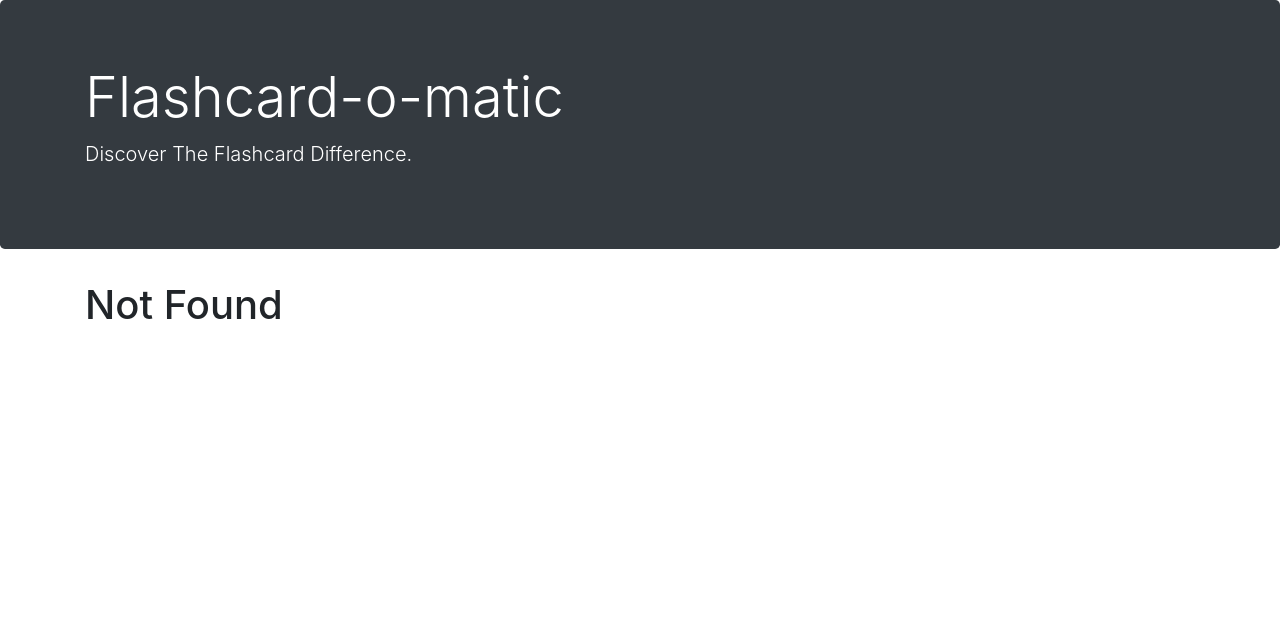
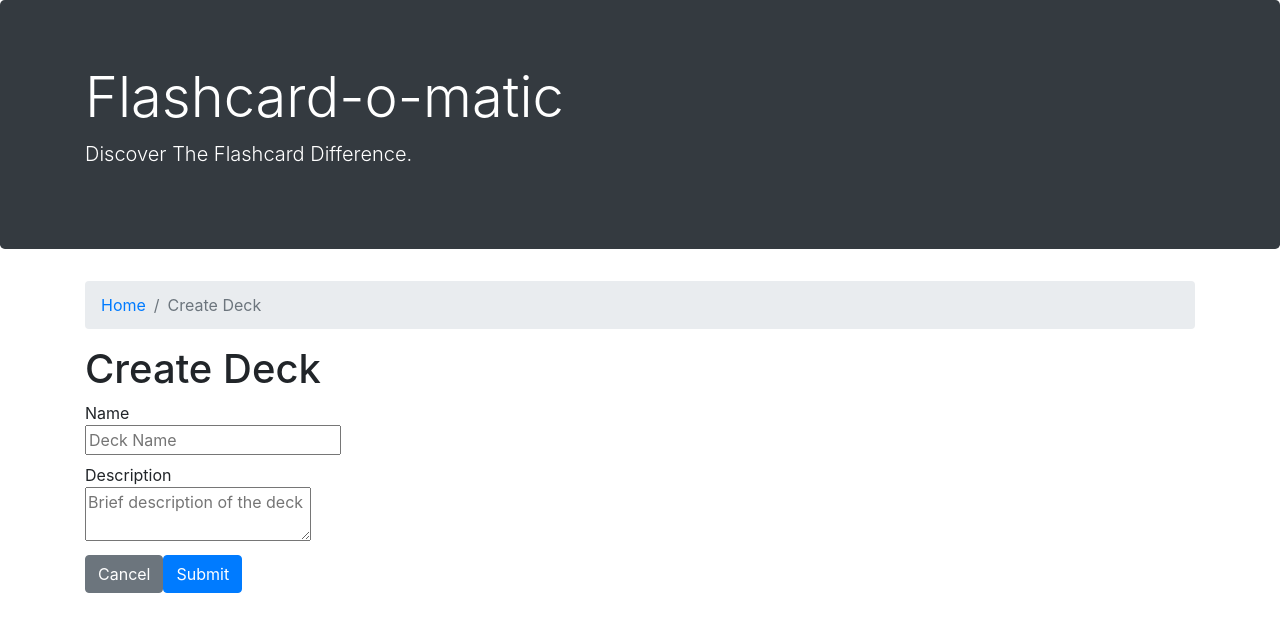
Before and after one commit to toannguyen0312/flashcard-app, a React (Create React App) app: page /decks/new in a window 1280 px wide. Before the commit this address had no page. Shown: the top 632 px of the page. Built offline with nearby package versions, Linux system fonts and the light colour scheme; a web font is replaced by a local one.

Commit message:
new Route

```diff
--- a/data/db.json
+++ b/data/db.json
@@ -9,6 +9,22 @@
       "name": "React Router",
       "description": "React Router is a collection of navigational components that compose declaratively with your application.",
       "id": 2
+    },
+    {
+      "name": "",
+      "description": "",
+      "T": "T",
+      "To": "To",
+      "": "",
+      "t": "t",
+      "te": "te",
+      "tes": "tes",
+      "test": "test",
+      "Te": "Te",
+      "Tes": "Tes",
+      "Test": "Test",
+      "test1": "test1",
+      "id": 3
     }
   ],
   "cards": [
--- a/src/Layout/Card/Card.js
+++ b/src/Layout/Card/Card.js
@@ -1,12 +1,13 @@
 import React from  "react";
 
-function Card({ card, numberOfCard, cardNum}) {
+function Card({ card, numberOfCard, cardNum, flipped, flippedHandler, nextHandler}) {
 return (
     <div className="card">
         <div className="card-body">
             <h5 className="card-title">Card {cardNum} of {numberOfCard}</h5>
-            <h6 className="card-text">{card.front}</h6>
-            <button type="button" className="btn btn-secondary"></button>
+            <p>{flipped ? card.back : card.front}</p>
+            <button type="button" className="btn btn-secondary" onClick={flippedHandler}>Flip</button>
+            {flipped && <button type="button" className="btn btn-primary" onClick={nextHandler}>Next</button>}
         </div>
     </div>
 )
--- /dev/null
+++ b/src/Layout/Deck/CreateDeck.js
@@ -0,0 +1,72 @@
+import React from "react";
+import { Link } from "react-router-dom";
+import { useHistory } from "react-router-dom";
+import { useState } from "react";
+import { createDeck } from "../../utils/api";
+
+function CreateDeck() {
+const history = useHistory();
+
+const initialFormState = {
+    name: "",
+    description: "",
+};
+
+const [formData, setFormData] = useState({...initialFormState})
+const handleChange = ({ target }) => {
+    setFormData({
+        ...formData,
+        [target.value]: target.value,
+    });
+};
+
+const handleSubmit = async (event) => {
+    event.preventDefault();
+    const newDeck = await createDeck(formData);
+    history.push(`/decks/${newDeck.id}`)
+}
+
+return (
+    <div>
+        <nav arial-label="bread-crumb">
+            <ol className="breadcrumb">
+                <li className="breadcrumb-item">
+                    <Link to="/">Home</Link>
+                </li>
+                <li className="breadcrumb-item active" arial-current="page">Create Deck</li>
+            </ol>
+        </nav>
+        <h1>Create Deck</h1>
+        <form>
+            <label htmlFor="name">
+                Name
+                <br />
+                <input
+                    type="text"
+                    id="name"
+                    name="name"
+                    placeholder="Deck Name"
+                    value={formData.name}
+                    onChange={handleChange}
+                />
+            </label>
+            <br />
+            <label htmlFor="description">
+                Description
+                <br />
+                <textarea
+                    id="description"
+                    name="description"
+                    placeholder="Brief description of the deck"
+                    value={formData.description}
+                    onChange={handleChange}
+                />
+            </label>
+        </form>
+        <button type="button" className="btn btn-secondary" onClick={() => history.push("/")}>Cancel</button>
+        <button type="button" className="btn btn-primary" onClick={handleSubmit}>Submit</button>
+    </div>
+)
+}
+
+export default CreateDeck;
--- /dev/null
+++ b/src/Layout/Deck/DeckScreen.js
@@ -0,0 +1,23 @@
+import React from "react";
+import { readDeck } from "../../utils/api";
+import { Link, useParams } from "react-router-dom";
+import { useEffect } from "react";
+
+function DeckScreen () {
+const { deckId } = useParams();
+
+return (
+    <div>
+        <nav arial-label="breadcrumb">
+            <ol className="breadcrumb">
+                <li className="breadcrumb-item">
+                    <Link to="/">Home</Link>
+                </li>
+                <li className="breadcrumb-item active" arial-current="page">React Router</li>
+            </ol>
+        </nav>
+    </div>
+)
+}
+
+export default DeckScreen;
--- a/src/Layout/Deck/DeckStudy.js
+++ b/src/Layout/Deck/DeckStudy.js
@@ -10,7 +10,7 @@ function DeckStudy() {
 const { deckId } = useParams();
 const [deck, setDeck] = useState([]);
 const [cards, setCards] = useState([]);
-const [card, setCard] = useState(1);
+const [card, setCard] = useState(0);
 const [flipped, setFlipped] = useState(false);
 const [numberOfCard, setNumberOfCard] = useState(0);
 const [cardNum, setCardNum] = useState(1);
@@ -37,6 +37,22 @@ const flippedHandler = () => {
     setFlipped(!flipped);
 }
 
+const nextHandler = () => {
+    setFlipped(!flipped);
+    if(cardNum !== numberOfCard) {
+        setCardNum(cardNum + 1);
+        setCard(cards[cardNum]);
+    } else {
+        const restartDeck = window.confirm("Restart cards? \n Click 'cancel to return to the home page");
+        if(!restartDeck) {
+            history.push("/");
+        } else {
+            setCardNum(1);
+            setCard(cards[0]);
+        }
+    }
+}
+
 return (
     <div>
         <nav arial-label="breadcrumb">
@@ -59,7 +75,7 @@ return (
                     <button type="button" className="btn btn-secondary" onClick={() => history.push(`/decks/${deck.id}/cards/new`)}>Add Cards</button>
                 </div>
             ): (
-                <Card  card={card} numberOfCard={numberOfCard} cardNum={cardNum} flippedHandler={flippedHandler}/>
+                <Card  card={card} numberOfCard={numberOfCard} cardNum={cardNum} flipped={flipped} flippedHandler={flippedHandler} nextHandler={nextHandler}/>
             )}
         </div>
     </div>
--- a/src/Layout/index.js
+++ b/src/Layout/index.js
@@ -1,10 +1,12 @@
 import React from "react";
 import Header from "./Header";
 import NotFound from "./NotFound";
-import { BrowserRouter as Router, Route }  from "react-router-dom";
+import { BrowserRouter as Route, Switch }  from "react-router-dom";
 
 import Home from "./Home/home";
 import DeckStudy from "./Deck/DeckStudy";
+import CreateDeck from "./Deck/CreateDeck";
+import DeckScreen from "./Deck/DeckScreen";
 
 function Layout() {
   return (
@@ -12,15 +14,24 @@ function Layout() {
       <Header />
       <div className="container">
         {/* TODO: Implement the screen starting here */}
-        <Router>
+        <Switch>
           <Route exact={true} path="/">
             <Home />
           </Route>
           <Route path="/decks/:deckId/study">
             <DeckStudy />
           </Route>
-        </Router>
-        <NotFound />
+          <Route path="/decks/new">
+            <CreateDeck />
+          </Route>
+          <Route path="decks/:deckId">
+            <DeckScreen />
+          </Route>
+          <Route>
+            <NotFound />
+          </Route>
+        </Switch>
+
       </div>
     </>
   );
```
